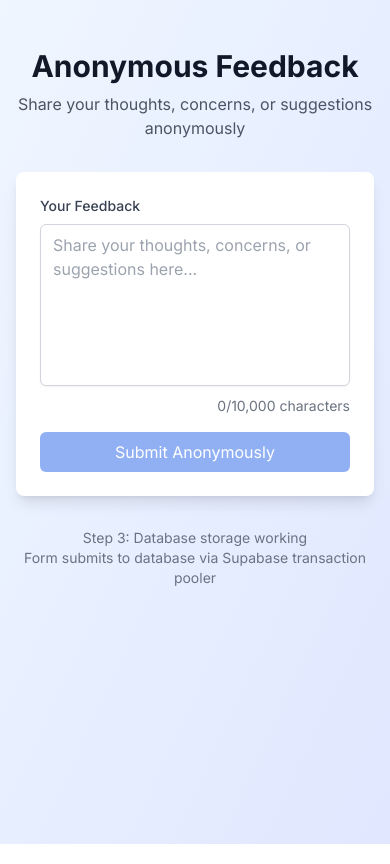
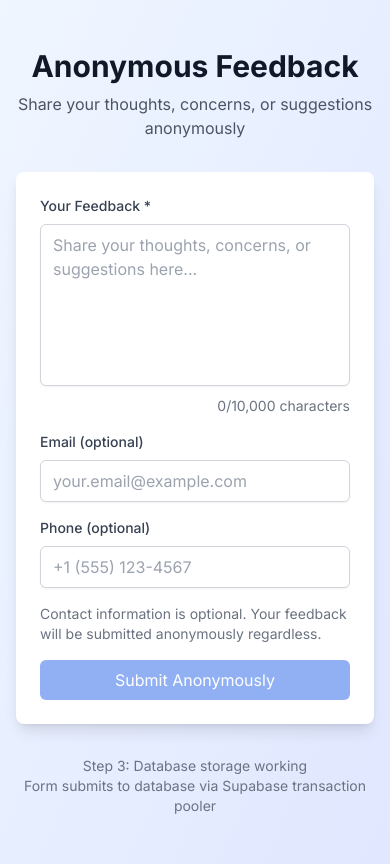
Before and after one commit to ranjonmd/anonFeedbackForm, a Next.js app: page / in a window 390 px wide. Built offline with nearby package versions, Linux system fonts and the light colour scheme.

Commit message:
added phone, email

```diff
--- a/app/api/submit/route.ts
+++ b/app/api/submit/route.ts
@@ -3,7 +3,7 @@ import { db, createTable } from '@/lib/database'
 
 export async function POST(request: NextRequest) {
     try {
-        const { content } = await request.json()
+        const { content, email, phone } = await request.json()
 
         // Validate input
         if (!content || typeof content !== 'string' || content.trim().length === 0) {
@@ -20,6 +20,8 @@ export async function POST(request: NextRequest) {
             )
         }
 
+
+
         // Ensure table exists
         await createTable()
 
@@ -27,8 +29,12 @@ export async function POST(request: NextRequest) {
         const client = await db.connect()
         try {
             const result = await client.query(
-                'INSERT INTO complaints (content) VALUES ($1) RETURNING id, created_at',
-                [content.trim()]
+                'INSERT INTO complaints (content, email, phone) VALUES ($1, $2, $3) RETURNING id, created_at',
+                [
+                    content.trim(),
+                    email && email.trim() ? email.trim() : null,
+                    phone && phone.trim() ? phone.trim() : null
+                ]
             )
 
             const { id, created_at } = result.rows[0]
@@ -36,6 +42,8 @@ export async function POST(request: NextRequest) {
             console.log('Stored feedback:', {
                 id,
                 content: content.trim(),
+                email: email && email.trim() ? email.trim() : null,
+                phone: phone && phone.trim() ? phone.trim() : null,
                 created_at,
                 ip: request.headers.get('x-forwarded-for') || request.ip || 'unknown'
             })
--- a/components/SubmitForm.tsx
+++ b/components/SubmitForm.tsx
@@ -4,14 +4,66 @@ import { useState } from 'react'
 
 export function SubmitForm() {
     const [content, setContent] = useState('')
+    const [email, setEmail] = useState('')
+    const [phone, setPhone] = useState('')
     const [isSubmitting, setIsSubmitting] = useState(false)
     const [message, setMessage] = useState<{ type: 'success' | 'error'; text: string } | null>(null)
+    const [emailError, setEmailError] = useState<string | null>(null)
+    const [phoneError, setPhoneError] = useState<string | null>(null)
+
+    // Validation functions
+    const validateEmail = (email: string) => {
+        if (!email.trim()) return null // Empty is valid (optional field)
+        const emailRegex = /^[^\s@]+@[^\s@]+\.[^\s@]+$/
+        return emailRegex.test(email.trim()) ? null : 'Invalid email format'
+    }
+
+    const validatePhone = (phone: string) => {
+        if (!phone.trim()) return null // Empty is valid (optional field)
+        const cleanPhone = phone.replace(/[\s\-\(\)]/g, '')
+
+        // Check minimum length (at least 10 digits for a valid phone number)
+        if (cleanPhone.length < 10) {
+            return 'Phone number must be at least 10 digits'
+        }
+
+        const phoneRegex = /^[\+]?[1-9][\d]{9,15}$/
+        return phoneRegex.test(cleanPhone) ? null : 'Invalid phone number format'
+    }
+
+    // Handle email change with validation
+    const handleEmailChange = (e: React.ChangeEvent<HTMLInputElement>) => {
+        const value = e.target.value
+        setEmail(value)
+        setEmailError(validateEmail(value))
+    }
+
+    // Handle phone change with validation
+    const handlePhoneChange = (e: React.ChangeEvent<HTMLInputElement>) => {
+        const value = e.target.value
+        setPhone(value)
+        setPhoneError(validatePhone(value))
+    }
 
     const handleSubmit = async (e: React.FormEvent) => {
         e.preventDefault()
 
         if (!content.trim()) {
             setMessage({ type: 'error', text: 'Please enter your feedback' })
+            return
+        }
+
+        // Validate email
+        const emailError = validateEmail(email)
+        if (emailError) {
+            setMessage({ type: 'error', text: emailError })
+            return
+        }
+
+        // Validate phone
+        const phoneError = validatePhone(phone)
+        if (phoneError) {
+            setMessage({ type: 'error', text: phoneError })
             return
         }
 
@@ -24,7 +76,11 @@ export function SubmitForm() {
                 headers: {
                     'Content-Type': 'application/json',
                 },
-                body: JSON.stringify({ content: content.trim() }),
+                body: JSON.stringify({
+                    content: content.trim(),
+                    email: email.trim(),
+                    phone: phone.trim()
+                }),
             })
 
             const data = await response.json()
@@ -35,6 +91,8 @@ export function SubmitForm() {
                     text: 'Thank you! Your feedback has been submitted anonymously.'
                 })
                 setContent('')
+                setEmail('')
+                setPhone('')
             } else {
                 setMessage({
                     type: 'error',
@@ -56,7 +114,7 @@ export function SubmitForm() {
             <form onSubmit={handleSubmit} className="space-y-4">
                 <div>
                     <label htmlFor="content" className="block text-sm font-medium text-gray-700 mb-2">
-                        Your Feedback
+                        Your Feedback *
                     </label>
                     <textarea
                         id="content"
@@ -67,10 +125,55 @@ export function SubmitForm() {
                         rows={6}
                         maxLength={10000}
                         disabled={isSubmitting}
+                        required
                     />
                     <div className="mt-1 text-sm text-gray-500 text-right">
                         {content.length}/10,000 characters
                     </div>
+                </div>
+
+                <div className="grid grid-cols-1 md:grid-cols-2 gap-4">
+                    <div>
+                        <label htmlFor="email" className="block text-sm font-medium text-gray-700 mb-2">
+                            Email (optional)
+                        </label>
+                        <input
+                            type="email"
+                            id="email"
+                            value={email}
+                            onChange={handleEmailChange}
+                            placeholder="your.email@example.com"
+                            className={`w-full px-3 py-2 border rounded-md shadow-sm focus:outline-none focus:ring-2 focus:ring-blue-500 focus:border-blue-500 ${emailError ? 'border-red-300' : 'border-gray-300'
+                                }`}
+                            disabled={isSubmitting}
+                        />
+                        {emailError && (
+                            <p className="mt-1 text-sm text-red-600">{emailError}</p>
+                        )}
+                    </div>
+
+                    <div>
+                        <label htmlFor="phone" className="block text-sm font-medium text-gray-700 mb-2">
+                            Phone (optional)
+                        </label>
+                        <input
+                            type="tel"
+                            id="phone"
+                            value={phone}
+                            onChange={handlePhoneChange}
+                            placeholder="+1 (555) 123-4567"
+                            className={`w-full px-3 py-2 border rounded-md shadow-sm focus:outline-none focus:ring-2 focus:ring-blue-500 focus:border-blue-500 ${phoneError ? 'border-red-300' : 'border-gray-300'
+                                }`}
+                            disabled={isSubmitting}
+                        />
+                        {phoneError && (
+                            <p className="mt-1 text-sm text-red-600">{phoneError}</p>
+                        )}
+                    </div>
+                </div>
+
+                <div className="text-sm text-gray-500">
+                    <p>Contact information is optional. Your feedback will be submitted anonymously regardless.</p>
                 </div>
 
                 {message && (
@@ -84,7 +187,7 @@ export function SubmitForm() {
 
                 <button
                     type="submit"
-                    disabled={isSubmitting || !content.trim()}
+                    disabled={isSubmitting || !content.trim() || !!emailError || !!phoneError}
                     className="w-full bg-blue-600 text-white py-2 px-4 rounded-md hover:bg-blue-700 focus:outline-none focus:ring-2 focus:ring-blue-500 focus:ring-offset-2 disabled:opacity-50 disabled:cursor-not-allowed transition-colors"
                 >
                     {isSubmitting ? 'Submitting...' : 'Submit Anonymously'}
--- a/lib/database.ts
+++ b/lib/database.ts
@@ -40,6 +40,8 @@ export async function createTable() {
       CREATE TABLE IF NOT EXISTS complaints (
         id SERIAL PRIMARY KEY,
         content TEXT NOT NULL,
+        email VARCHAR(255),
+        phone VARCHAR(20),
         created_at TIMESTAMP WITH TIME ZONE DEFAULT NOW()
       );
     `
```
